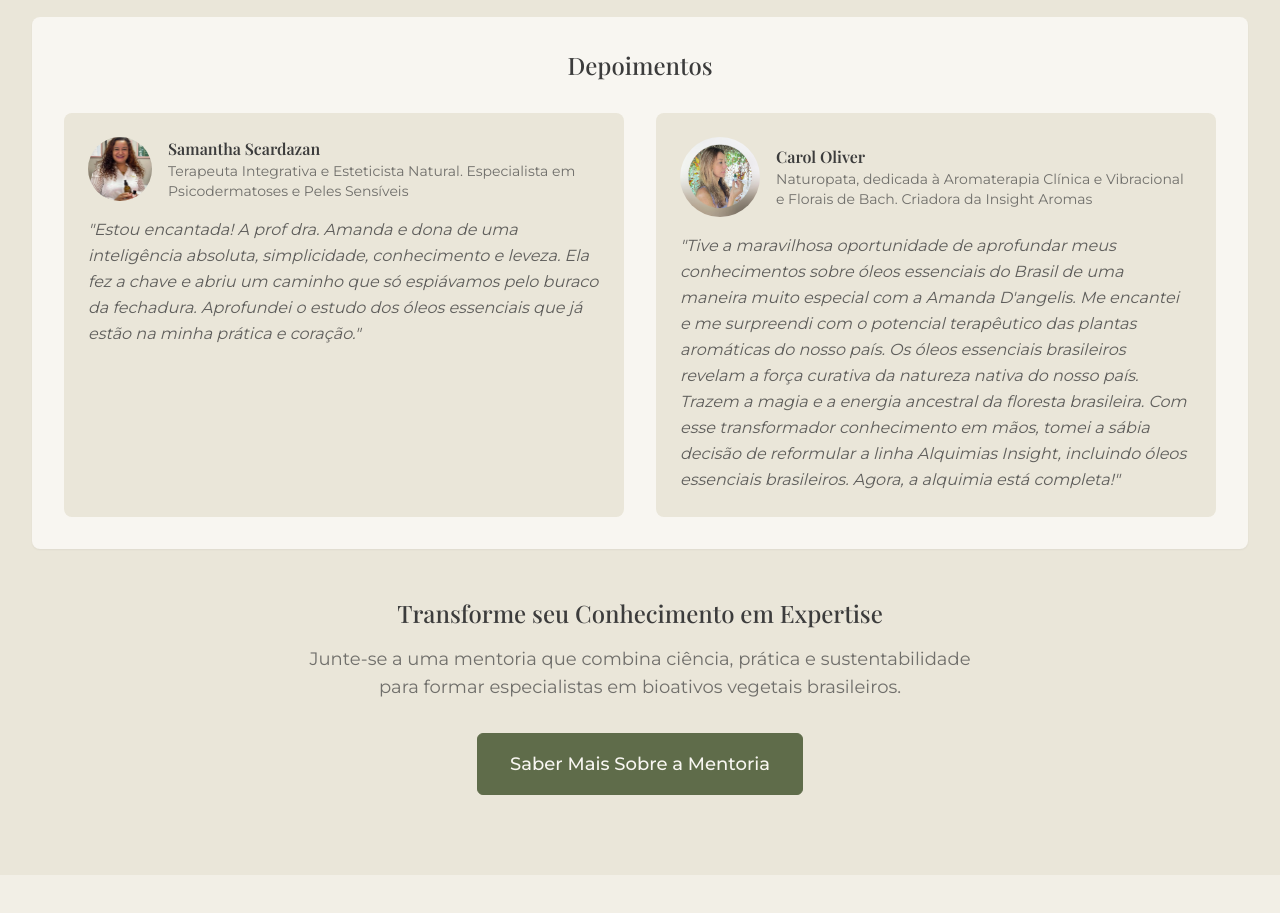
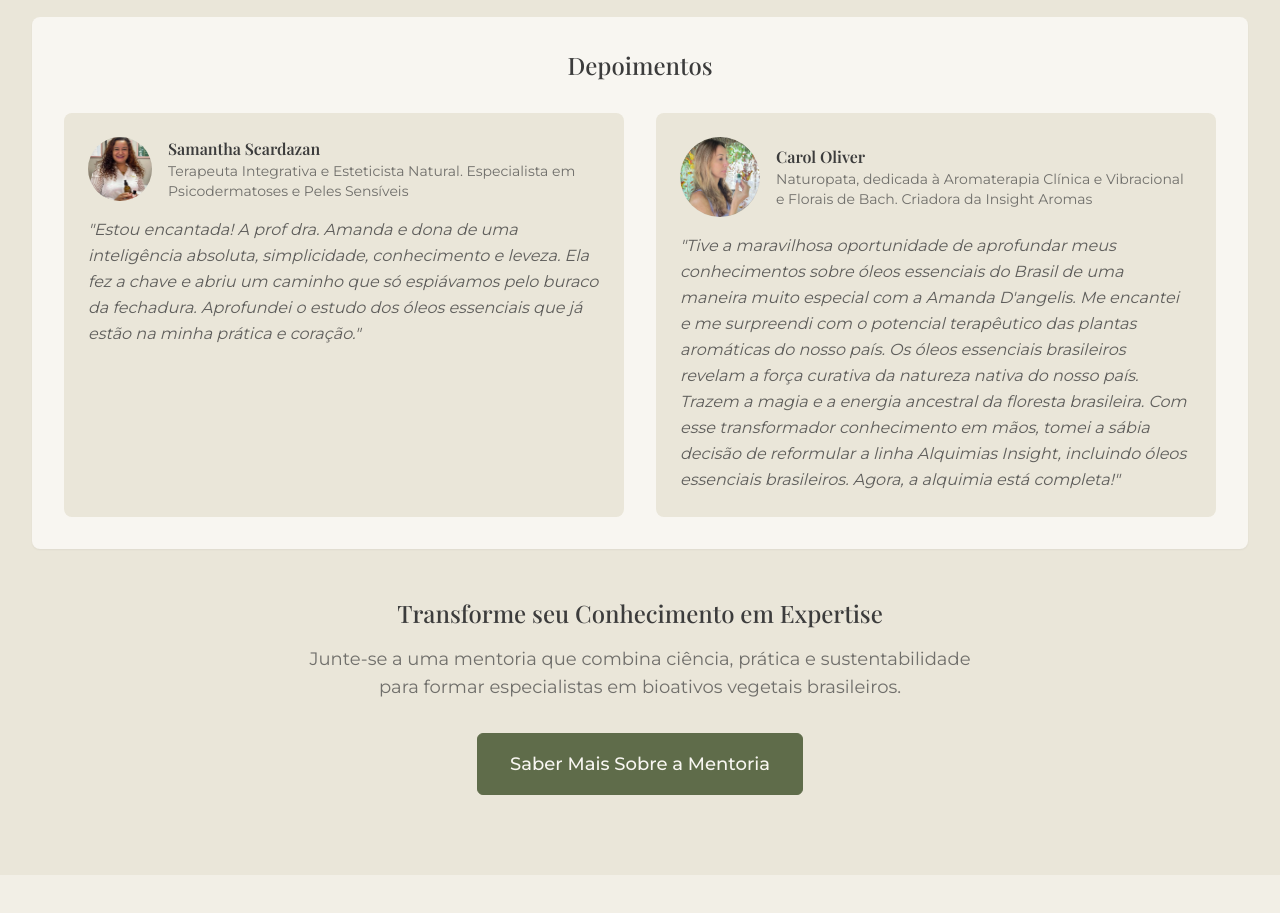
Before and after one commit to sergiocostafh/botanical-web, a React (Vite) app: page / in a window 1280 px wide. Shown: the part 2240-3153 px from the top of the page. Built offline with nearby package versions, Linux system fonts and the light colour scheme; no server answers; the database is empty; a web font is replaced by a local one.

Commit message:
Visual edit in Lovable
Edited UI in Lovable

```diff
--- a/src/components/Mentoria.tsx
+++ b/src/components/Mentoria.tsx
@@ -106,7 +106,7 @@ const Mentoria = () => {
             <div className="bg-botanical-light rounded-lg p-6">
               <div className="flex items-center mb-4">
                 <Avatar className="w-20 h-20 mr-4">
-                  <AvatarImage alt="Carol Oliver" src="/lovable-uploads/1af46edd-db7e-4d8c-bddf-d6ad2d89a229.jpg" />
+                  <AvatarImage alt="Carol Oliver" src="/lovable-uploads/e2103d74-e24b-4cf0-9ce9-1195ef5963f4.jpg" />
                   <AvatarFallback className="bg-botanical-olive text-botanical-white font-medium">CO</AvatarFallback>
                 </Avatar>
                 <div>
```
Also changed, not shown: public/lovable-uploads/e2103d74-e24b-4cf0-9ce9-1195ef5963f4.jpg (added).
